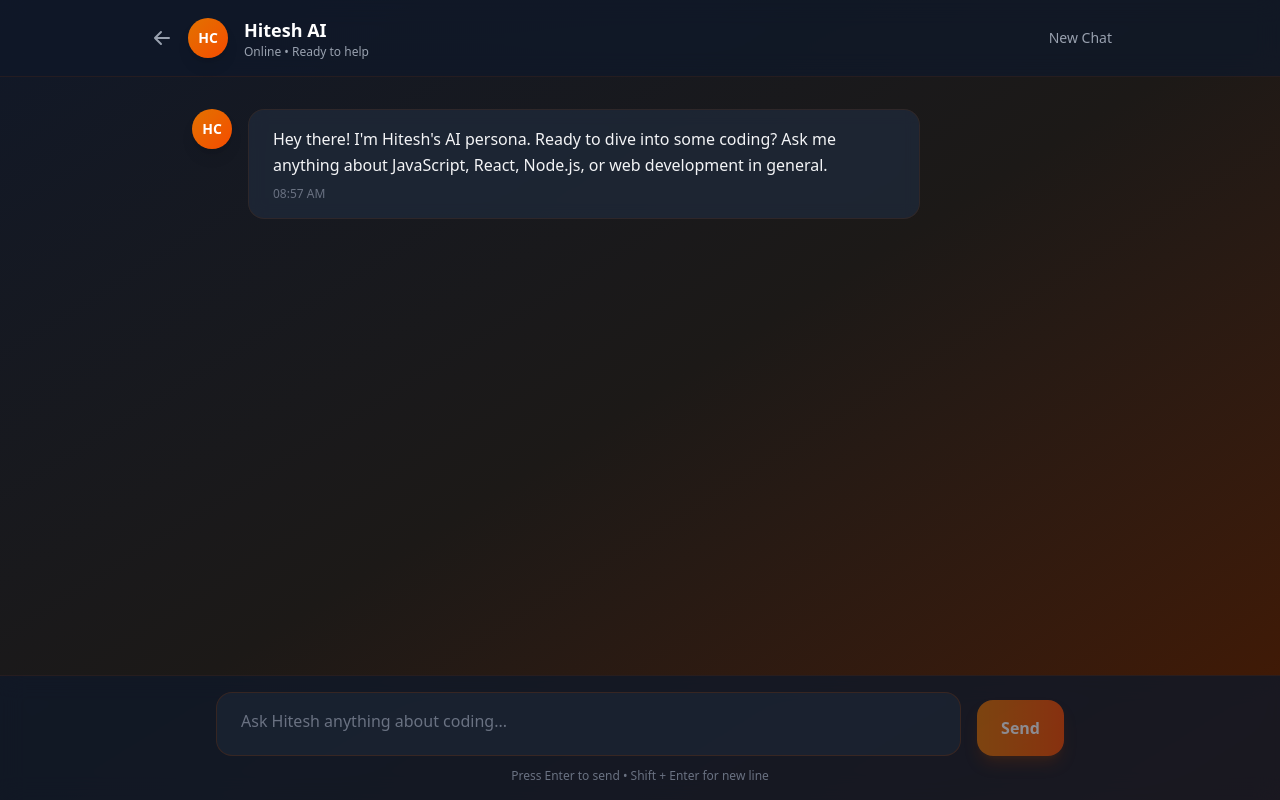
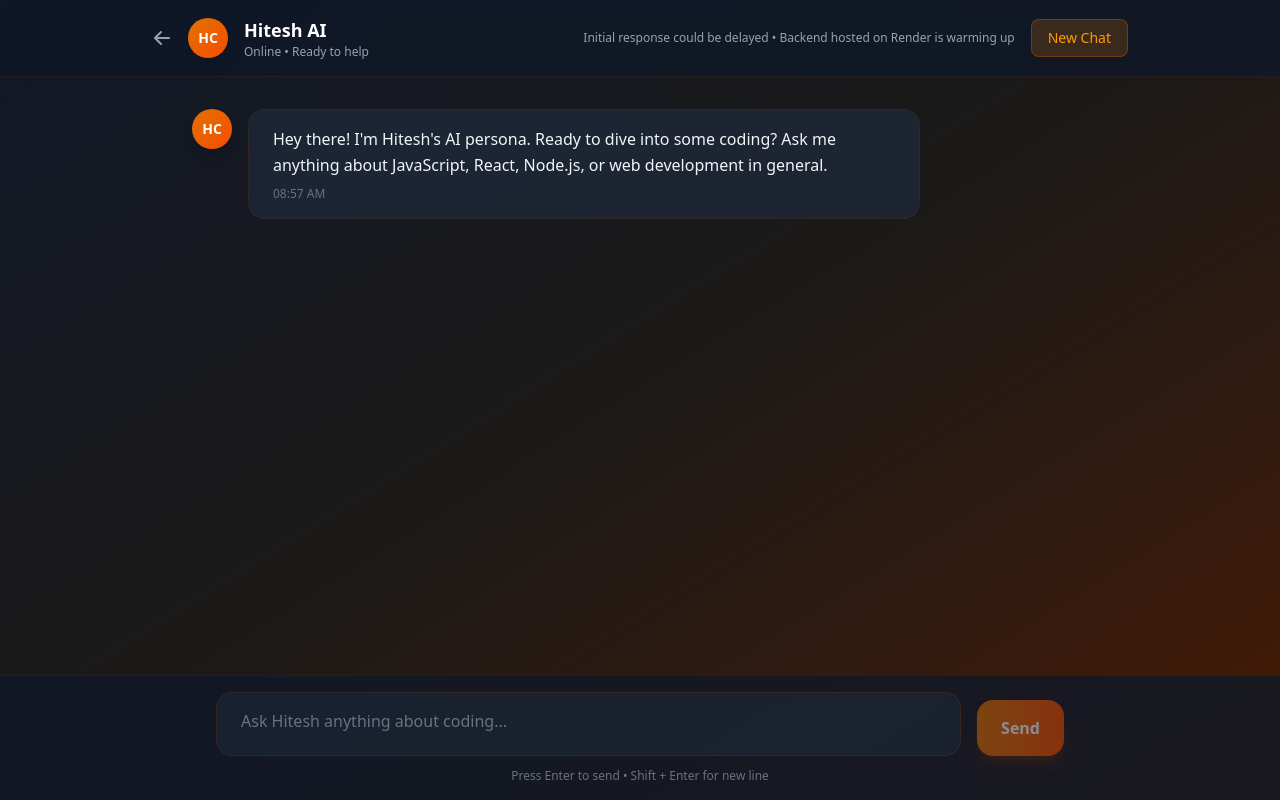
Before and after one commit to kishoraman21/persona, a React (Vite) app in the folder aipersona_frontend/: page /chat in a window 1280 px wide. Built offline with nearby package versions, Linux system fonts and the light colour scheme.

Commit message:
added reponse delay message

```diff
--- a/aipersona_frontend/src/components/Chat.jsx
+++ b/aipersona_frontend/src/components/Chat.jsx
@@ -130,12 +130,17 @@
               <p className="text-xs text-gray-400">Online • Ready to help</p>
             </div>
           </div>
-          <button
-            onClick={() => setShowModal(true)}
-            className="px-4 py-2 text-gray-400 hover:text-white transition-colors text-sm"
-          >
-            New Chat
-          </button>
+          <div className="flex items-center gap-4">
+            <p className="text-xs text-gray-400">
+              Initial response could be delayed • Backend hosted on Render is warming up
+            </p>
+            <button
+              onClick={() => setShowModal(true)}
+              className="px-4 py-2 bg-amber-600/20 border border-amber-700/50 text-amber-500 hover:bg-amber-600/30 transition-colors text-sm rounded-lg font-medium"
+            >
+              New Chat
+            </button>
+          </div>
         </div>
       </header>
 
```
